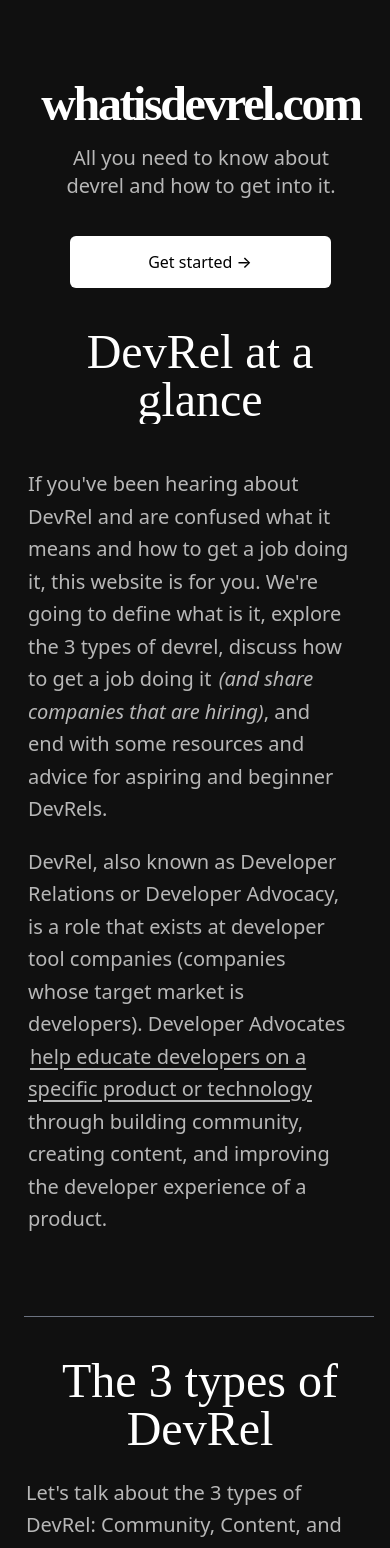
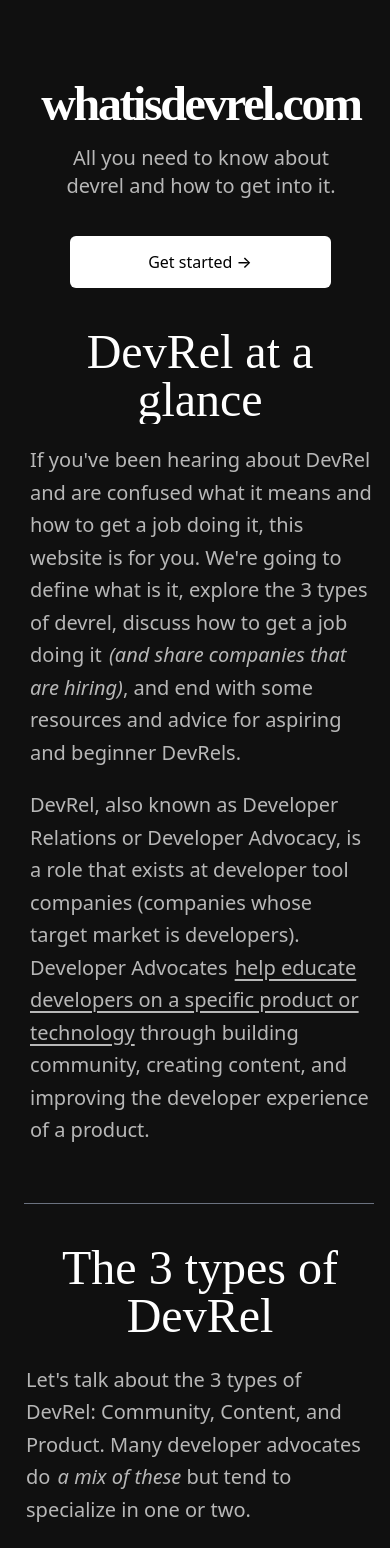
Before and after one commit to Nutlope/whatisdevrel, a Next.js app: page / in a window 390 px wide. Shown: the top 1548 px of the page. Built offline with nearby package versions, Linux system fonts and the light colour scheme.

Commit message:
fixed padding on mobile

```diff
--- a/components/Header.js
+++ b/components/Header.js
@@ -3,7 +3,7 @@ export default function Header({ scrollHandler }) {
     //   TODO: Think about if I need the following to move to sm:
     <header className="relative pb-10 pt-20 text-center md:grid md:min-h-screen md:place-items-center md:px-6 md:pt-0">
       <div className="mx-auto max-w-max">
-        <h3 className="inline text-5xl font-extrabold tracking-tighter sm:text-8xl">
+        <h3 className="text-5xl font-bold tracking-tighter sm:text-8xl">
           whatisdevrel.com
         </h3>
         <div className="mt-1 mb-6">
--- a/components/Summary.js
+++ b/components/Summary.js
@@ -4,11 +4,10 @@ export default function Summary({ setReftoElement }) {
   return (
     <div className="mx-auto max-w-3xl text-center">
       <h1 ref={setReftoElement} className="text-5xl md:text-7xl">
-        {" "}
         DevRel at a glance
       </h1>
       <div className="flex">
-        <div className="p-6 pl-0 text-left">
+        <div className="text-left">
           <p className="mt-5 mb-5">
             If you've been hearing about DevRel and are confused what it means
             and how to get a job doing it, this website is for you. We're going
```
